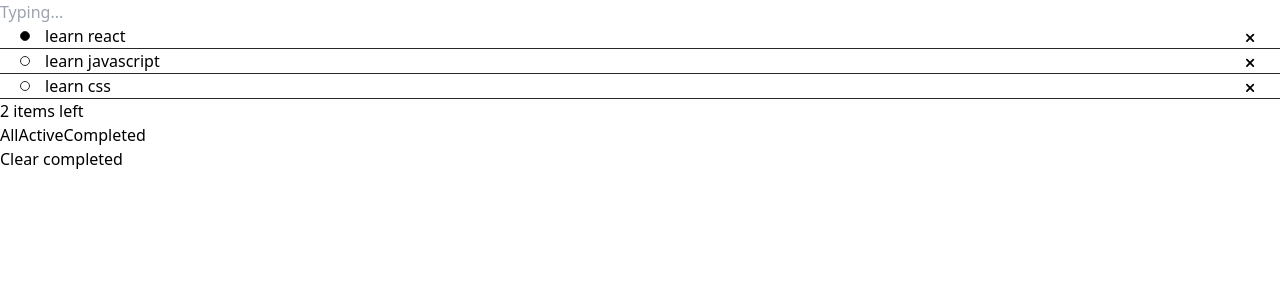
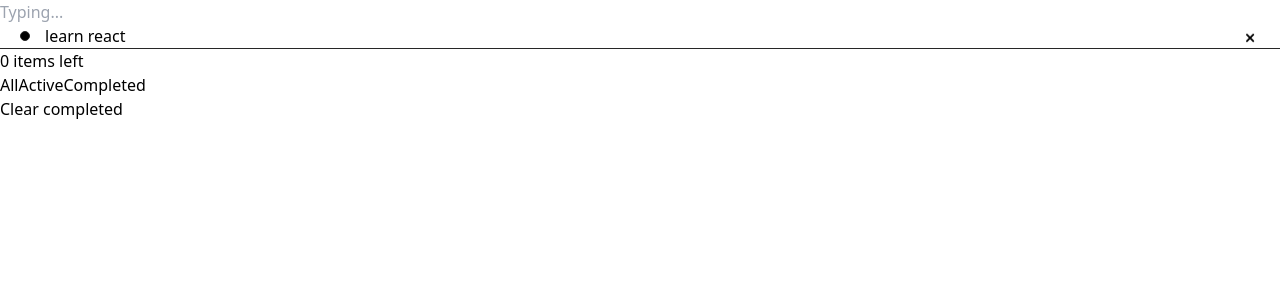
Before and after one commit to didiersnake/todo-app, a React (Create React App) app: page / in a window 1280 px wide. Shown: the top 300 px of the page. Built offline with nearby package versions, Linux system fonts and the light colour scheme; the HTML template or start-up script is replaced by a standard one.

Commit message:
sort items by date

```diff
--- a/src/features/TodoList.js
+++ b/src/features/TodoList.js
@@ -56,6 +56,7 @@ export const TodoList = () => {
   });
  */
 
+  const orderedTodoList = todoItems.slice().sort((a, b) => b.date.localeCompare(a.date))
   //todoList state items to display (active, completed)
   const displayStatus = (status) => {
     return setState(status);
@@ -82,7 +83,7 @@ export const TodoList = () => {
 
   let content;
   if (state === "all") {
-    content = todoItems.map((item) => {
+    content = orderedTodoList.map((item) => {
       return (
         <TodoItem
           key={item.id}
@@ -95,7 +96,7 @@ export const TodoList = () => {
       );
     });
   } else if (state === "active") {
-    content = todoItems.map((item) => {
+    content = orderedTodoList.map((item) => {
       return (
         Boolean(item.active) && (
           <TodoItem
@@ -110,7 +111,7 @@ export const TodoList = () => {
       );
     });
   } else if (state === "completed") {
-    content = todoItems.map((item) => {
+    content = orderedTodoList.map((item) => {
       return (
         Boolean(!item.active) && (
           <TodoItem
--- a/src/features/todoSlice.js
+++ b/src/features/todoSlice.js
@@ -6,16 +6,7 @@ export const initialState = [
     id: 1,
     active: false,
     text: "learn react",
-  },
-  {
-    id: 2,
-    active: true,
-    text: "learn javascript",
-  },
-  {
-    id: 3,
-    active: true,
-    text: "learn css",
+    date: new Date().toISOString(),
   },
 ];
 
@@ -36,6 +27,7 @@ const todoSlice = createSlice({
             id: nanoid(),
             active: true,
             text,
+            date: new Date().toISOString(),
           },
         };
       },
@@ -49,6 +41,7 @@ const todoSlice = createSlice({
           id: existingTodo.id,
           active: !existingTodo.active,
           text: existingTodo.text,
+          date: existingTodo.date
         }
       }
       const todos = state.filter((item) => item.id !== id);
```
